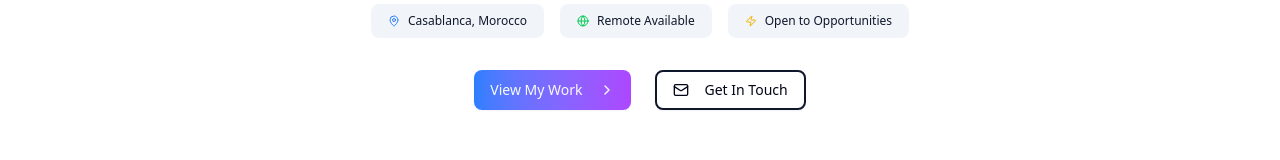
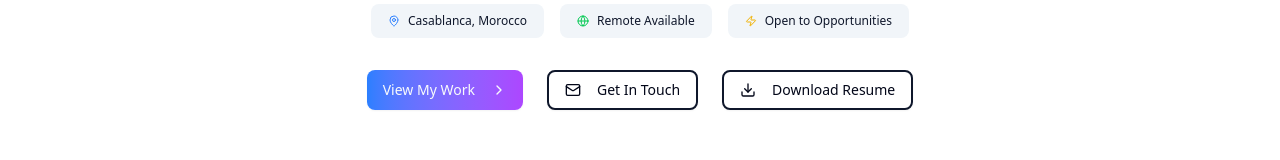
Before and after one commit to NAMRIAMINE/NamriAmine, a Next.js app: page / in a window 1280 px wide. Shown: the part 630-790 px from the top of the page. Built offline with nearby package versions, Linux system fonts and the light colour scheme; no server answers.

Commit message:
adding resume download button

```diff
--- a/components/sections/Hero.tsx
+++ b/components/sections/Hero.tsx
@@ -1,14 +1,15 @@
 // app/components/sections/Hero.tsx
-'use client'
+"use client";
 
-import { ChevronRight, Globe, Mail, MapPin, Zap } from 'lucide-react'
-import { motion } from 'motion/react'
-import Image from 'next/image'
-import { Badge } from '@/components/ui/badge'
-import { Button } from '@/components/ui/button'
-import { personalInfo } from '@/data/personal'
-import { scrollToSection } from '@/lib/utils'
-import { ColourfulText } from '../aceternity/colourful-text'
+import { ChevronRight, Download, Globe, Mail, MapPin, Zap } from "lucide-react";
+import { motion } from "motion/react";
+import Image from "next/image";
+import { Badge } from "@/components/ui/badge";
+import { Button } from "@/components/ui/button";
+import { personalInfo } from "@/data/personal";
+import { scrollToSection } from "@/lib/utils";
+import { ColourfulText } from "../aceternity/colourful-text";
+import Link from "next/link";
 
 export function Hero() {
   return (
@@ -35,17 +36,17 @@ export function Hero() {
               initial={{ opacity: 0, y: 20 }}
               whileInView={{ opacity: 1, y: 0 }}
               viewport={{ once: true }}
-              transition={{ duration: 0.6, ease: 'easeOut' }}
+              transition={{ duration: 0.6, ease: "easeOut" }}
               className="text-4xl sm:text-6xl md:text-8xl font-bold leading-tight break-words"
             >
-              <span className="inline text-foreground">Full Stack</span>{' '}
+              <span className="inline text-foreground">Full Stack</span>{" "}
               <ColourfulText text="Developer" />
             </motion.h1>
 
             <p className="text-xl md:text-2xl text-muted-foreground max-w-4xl mx-auto leading-relaxed">
-              Crafting exceptional digital experiences with{' '}
-              <span className="text-blue-500 font-semibold">React</span>,{' '}
-              <span className="text-green-500 font-semibold">Next.js</span>, and{' '}
+              Crafting exceptional digital experiences with{" "}
+              <span className="text-blue-500 font-semibold">React</span>,{" "}
+              <span className="text-green-500 font-semibold">Next.js</span>, and{" "}
               <span className="text-purple-500 font-semibold">TypeScript</span>
             </p>
 
@@ -56,15 +57,24 @@ export function Hero() {
 
           {/* Status Badges */}
           <div className="flex flex-wrap justify-center gap-4">
-            <Badge variant="secondary" className="flex items-center gap-2 px-4 py-2">
+            <Badge
+              variant="secondary"
+              className="flex items-center gap-2 px-4 py-2"
+            >
               <MapPin className="w-4 h-4 text-blue-500" />
               {personalInfo.location}
             </Badge>
-            <Badge variant="secondary" className="flex items-center gap-2 px-4 py-2">
+            <Badge
+              variant="secondary"
+              className="flex items-center gap-2 px-4 py-2"
+            >
               <Globe className="w-4 h-4 text-green-500" />
               {personalInfo.availability}
             </Badge>
-            <Badge variant="secondary" className="flex items-center gap-2 px-4 py-2">
+            <Badge
+              variant="secondary"
+              className="flex items-center gap-2 px-4 py-2"
+            >
               <Zap className="w-4 h-4 text-yellow-500" />
               Open to Opportunities
             </Badge>
@@ -76,11 +86,11 @@ export function Hero() {
             initial={{ opacity: 0, y: 20 }}
             whileInView={{ opacity: 1, y: 0 }}
             viewport={{ once: true }}
-            transition={{ duration: 0.6, ease: 'easeOut', delay: 0.1 }}
+            transition={{ duration: 0.6, ease: "easeOut", delay: 0.1 }}
           >
             <Button
               size="lg"
-              onClick={() => scrollToSection('projects')}
+              onClick={() => scrollToSection("projects")}
               className="group bg-gradient-to-r from-blue-500 to-purple-500 hover:shadow-2xl transition-all duration-300 hover:scale-105"
             >
               View My Work
@@ -90,15 +100,32 @@ export function Hero() {
             <Button
               size="lg"
               variant="outline"
-              onClick={() => scrollToSection('contact')}
+              onClick={() => scrollToSection("contact")}
               className="border-2 border-primary hover:bg-primary hover:text-primary-foreground transition-all duration-300 hover:scale-105"
             >
               <Mail className="w-5 h-5 mr-2" />
               Get In Touch
             </Button>
+
+            <Button
+              asChild
+              size="lg"
+              variant="outline"
+              className="border-2 border-primary hover:bg-primary hover:text-primary-foreground transition-all duration-300 hover:scale-105"
+            >
+              <Link
+                href="/Resume.pdf"
+                download
+                target="_blank"
+                rel="noopener noreferrer"
+              >
+                <Download className="w-5 h-5 mr-2" />
+                Download Resume
+              </Link>
+            </Button>
           </motion.div>
         </div>
       </div>
     </section>
-  )
+  );
 }
```
